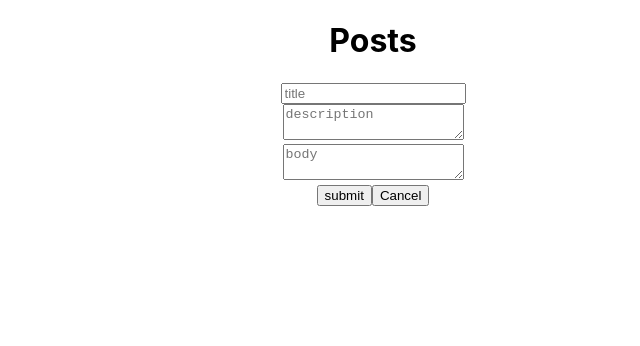
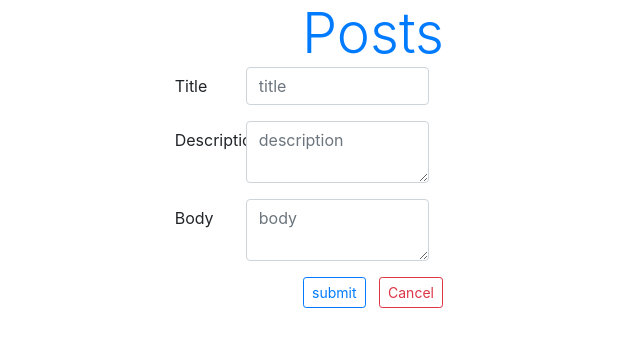
Before and after one commit to vishnuharish/BlogPostsTs, a React (Create React App) app: page /post in a window 1280 px wide. Shown: the top 346 px of the page, without its empty margins (267-907 px from the left). Built offline with nearby package versions, Linux system fonts and the light colour scheme.

Commit message:
added bootstrap and font-awesome

```diff
--- a/package.json
+++ b/package.json
@@ -7,11 +7,16 @@
     "@testing-library/react": "^9.4.0",
     "@testing-library/user-event": "^7.2.1",
     "@types/jest": "^24.9.1",
+    "@types/jquery": "^3.3.32",
     "@types/node": "^12.12.27",
     "@types/react": "^16.9.20",
     "@types/react-dom": "^16.9.5",
     "@types/react-router-dom": "^5.1.3",
+    "bootstrap": "^4.4.1",
+    "font-awesome": "^4.7.0",
     "formik": "^2.1.4",
+    "jquery": "^3.4.1",
+    "popper.js": "^1.16.1",
     "react": "^16.12.0",
     "react-dom": "^16.12.0",
     "react-router-dom": "^5.1.2",
--- a/src/components/App.tsx
+++ b/src/components/App.tsx
@@ -1,6 +1,5 @@
 import React from 'react';
 import {Route, Link} from 'react-router-dom'
-import './App.css';
 import Posts from './Posts'
 import PostList from './PostList'
 import ViewPost from './ViewPost'
@@ -9,12 +8,13 @@ import EditPost from './EditPost'
 function App() {
   return (
 
-    <div className="App">
-       <h1 className="title">
-          <Link to="/"> Posts </Link>
-      </h1>
+    <div className="container-fluid">
+      <div className="text-center">
+            <Link to="/" className="display-4"> Posts </Link>
+      </div>
+
        <Route exact path="/" render={() => (
-        <div>
+        <div className="row">
             <Posts>
               {
                   props => (
@@ -26,7 +26,10 @@ function App() {
     )}>
   </Route>
   <Route exact path="/post/:id" render={(params) => ( <ViewPost params={params}/>)}></Route>
-  <Route exact path="/post/" render={({history}) => ( <CreatePost initialValues={
+  <Route exact path="/post/" render={({history}) => (
+
+  <div className="row d-flex justify-content-center">
+      <CreatePost initialValues={
     {
       title: '',
       description: '',
@@ -38,8 +41,12 @@ function App() {
   onCancel = { () => {
     history.push('/')
   }}
-  />)}></Route>
-  <Route exact path="/post/:id/edit" render={(params) => ( <EditPost params={params}/>)}></Route>
+  />
+  </div>
+  )}
+  >
+  </Route>
+  <Route exact path="/post/:id/edit" render={(params) => ( <div className="row"><EditPost params={params}/></div>)}></Route>
     </div>
 
   );
--- a/src/components/CreatePost.tsx
+++ b/src/components/CreatePost.tsx
@@ -25,7 +25,8 @@ export const CreatePost: React.FC<Props> = (props: Props) => {
       description: props.initialValues.description || '',
       body:  props.initialValues.body||'' };
   return (
-    <div>
+    <div className="col-md-4 mx-auto">
+      <div className="border-1">
       <Formik
         initialValues={initialValues}
         onSubmit={(values, actions) => {
@@ -58,12 +59,15 @@ export const CreatePost: React.FC<Props> = (props: Props) => {
           actions.setSubmitting(false);
         }}
         render={formikBag => (
-          <Form>
+          <Form >
             <Field
               name="title"
               render={({field, form, meta}: FieldProps) => (
-                <div>
-                  <input type="text" {...field} placeholder="title" />
+                <div className="form-group row">
+                  <label htmlFor="title" className="col-sm-2 col-form-label">Title</label>
+                  <div className="col-sm-6">
+                      <input className="form-control" id="title" type="text" {...field} placeholder="title" />
+                  </div>
                   {meta.touched && meta.error && meta.error}
                 </div>
 
@@ -72,8 +76,11 @@ export const CreatePost: React.FC<Props> = (props: Props) => {
             <Field
               name="description"
               render={({field, form, meta}: FieldProps) => (
-                <div>
-                  <textarea {...field} placeholder="description" />
+                <div className="form-group row">
+                  <label htmlFor="description" className="col-sm-2 col-form-label">Description</label>
+                  <div className="col-sm-6">
+                    <textarea className="form-control"{...field} id="description" placeholder="description" />
+                  </div>
                   {meta.touched && meta.error && meta.error}
                 </div>
 
@@ -82,19 +89,26 @@ export const CreatePost: React.FC<Props> = (props: Props) => {
             <Field
               name="body"
               render={({field, form, meta}: FieldProps) => (
-                <div>
-                  <textarea {...field} placeholder="body" />
+                <div className="form-group row">
+                  <label htmlFor="body" className="col-sm-2 col-form-label">Body</label>
+                  <div className="col-sm-6">
+                    <textarea className="form-control"{...field} id="body" placeholder="body" />
+                  </div>
                   {meta.touched && meta.error && meta.error}
                 </div>
 
               )}
             />
-
-            <button type="submit">submit</button>
-            <button onClick={() => props.onCancel()}>Cancel</button>
+          <div className="row">
+            <div className="mx-auto">
+              <button className="btn btn-sm btn-outline-primary" type="submit">submit</button>
+              &nbsp; &nbsp;<button className="btn btn-sm btn-outline-danger" onClick={() => props.onCancel()}>Cancel</button>
+            </div>
+          </div>
           </Form>
         )}
       />
     </div>
+    </div>
   );
 };
--- a/src/components/EditPost.tsx
+++ b/src/components/EditPost.tsx
@@ -37,7 +37,7 @@ export default class EditPost extends React.Component<Props, State> {
     }
 render(){
     return(
-        <div>
+        <div className="col-md-12">
         {
             !this.state.isLoading && ( <CreatePost initialValues={this.state.post} history={this.props.params.history} onCancel={this.handleCancel}/> )
         }
--- a/src/components/PostItem.tsx
+++ b/src/components/PostItem.tsx
@@ -17,32 +17,44 @@ interface Props {
 
 
 export default class PostItem extends React.Component<Props, {}>{
+   handleClick = () => {
+       fetch(`http://localhost:5000/api/v1/posts/${this.props.post?._id}`, {
+           method: 'DELETE'})
+       .then(
+           (data: any) => {
 
+               this.props.onGoBack ? this.props.onGoBack() : console.log(data.message);
+           }
+       )
+   }
     render(){
         return(
-
-                <div className="post-item">
-                    <p className="post-title">{this.props.post?.title}</p>
-                    <p className="post-description">{this.props.post?.description}</p>
-                    <p className="post-body">{this.props.post?.body}</p>
-                    {
+            <div className="card" style={{width: `18rem`}}>
+            <div className="card-body">
+              <h5 className="card-title">{this.props.post?.title}</h5>
+              <h6 className="card-subtitle mb-2 text-muted">{this.props.post?.description}</h6>
+              <p className="card-text">{this.props.post?.body}</p>
+              {
                         !this.props.isViewPost && (
-                            <Link to={`/post/${this.props.post?._id}`}>{'Click to View'}</Link>
+                            <Link to={`/post/${this.props.post?._id}`} className="btn btn-sm btn-outline-primary card-link fa fa-eye"></Link>
                         )
                     }
                     {
 
                         this.props.isViewPost && (
-                            <button onClick={ () => {
-                                if(this.props.onGoBack){
-                                    this.props.onGoBack()
-                                }
-                            }}>Go Back</button>
+                            <div>
+                                <button className="btn btn-sm btn-outline-primary card-link fa fa-arrow-left"onClick={ () => {
+                                    if(this.props.onGoBack){
+                                        this.props.onGoBack()
+                                    }
+                                }}></button>
+                                <button className="btn btn-sm btn-outline-danger fa fa-trash"onClick={this.handleClick}></button>
+                            </div>
                         )
-                    } |
-                    <Link to={`/post/${this.props.post?._id}/edit`}>{'Edit'}</Link>
-                </div>
-
+                    }
+                     <Link to={`/post/${this.props.post?._id}/edit`} className="card-link btn btn-sm btn-outline-primary fa fa-pencil card-link"></Link>
+            </div>
+          </div>
         )
     }
 }
--- a/src/components/PostList.tsx
+++ b/src/components/PostList.tsx
@@ -11,7 +11,7 @@ export default class PostList extends React.Component<Props>{
   render(){
 
       return (
-      <div className="post-list">{
+      <div className="mx-auto">{
 
       !this.props.isLoading && (
                 this.props.posts.map((post: any) => <PostItem isViewPost={false} key={post._id} post={post}/>)
--- a/src/index.css
+++ b/src/index.css
@@ -1,16 +1,3 @@
-body {
-  margin: 0;
-  font-family: -apple-system, BlinkMacSystemFont, 'Segoe UI', 'Roboto', 'Oxygen',
-    'Ubuntu', 'Cantarell', 'Fira Sans', 'Droid Sans', 'Helvetica Neue',
-    sans-serif;
-  -webkit-font-smoothing: antialiased;
-  -moz-osx-font-smoothing: grayscale;
-}
-
-code {
-  font-family: source-code-pro, Menlo, Monaco, Consolas, 'Courier New',
-    monospace;
-}
 
 .loader {
   position: absolute;
```
Also changed, not shown: src/index.tsx (+7 -0 lines), 1 other file (tests, documents, lock files or other folders).
